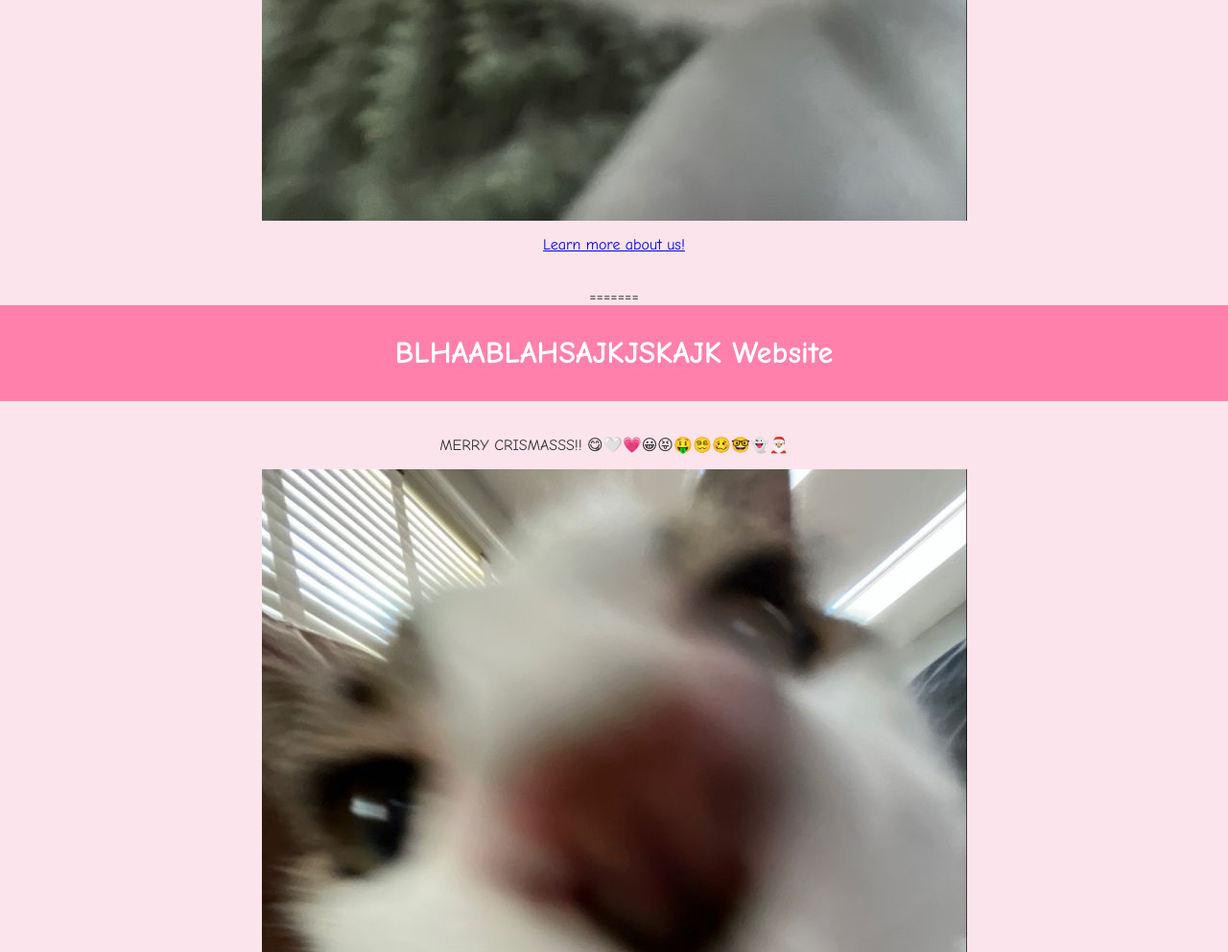
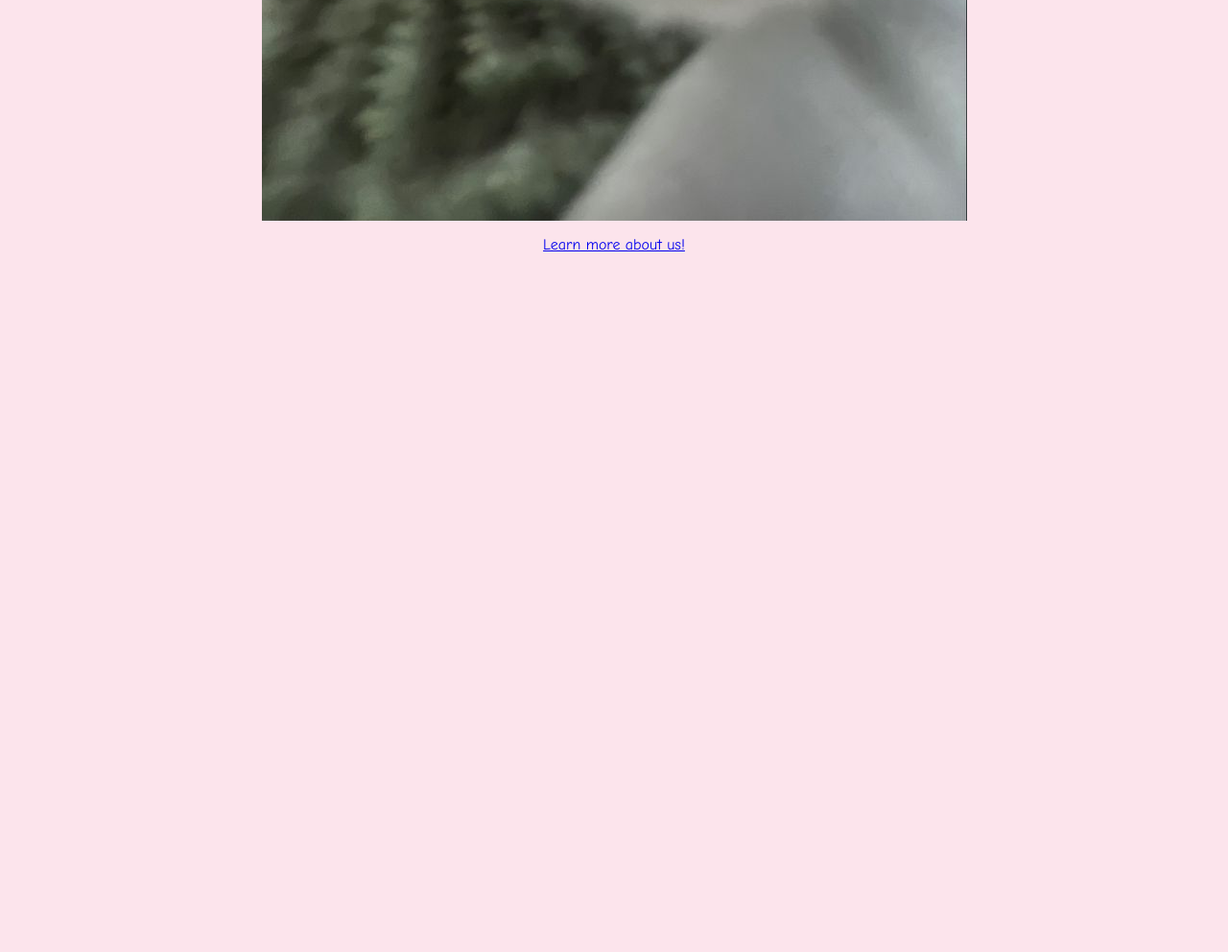
Before and after one commit to ItzmeSherry/ItzmeSherry.github.io, a plain HTML site: page index.html in a window 1280 px wide. Shown: the part 908-1900 px from the top of the page at 96% size. After the commit the page ends 1208 px from the top, so only its background shows below. Drawn offline with Linux system fonts and the light colour scheme.

Commit message:
index.html
2 baari agya tha

```diff
--- a/index.html
+++ b/index.html
@@ -55,61 +55,3 @@
 
 </body>
 </html>
-=======
-<!DOCTYPE html>
-<html lang="en">
-<head>
-    <meta charset="UTF-8">
-    <meta name="viewport" content="width=device-width, initial-scale=1.0">
-    <title>FOR YOU?!?! - Home</title>
-    <style>
-        body {
-            font-family: 'Comic Sans MS', cursive, sans-serif;
-            background-color: #fce4ec; /* Light Pink */
-            color: #333;
-            margin: 0;
-            padding: 0;
-            text-align: center;
-        }
-
-        header {
-            background-color: #ff80ab; /* Pink */
-            padding: 10px;
-        }
-
-        h1 {
-            color: #fff;
-        }
-
-        main {
-            padding: 20px;
-        }
-
-        footer {
-            background-color: #ff80ab; /* Pink */
-            padding: 10px;
-            position: fixed;
-            bottom: 0;
-            width: 100%;
-        }
-    </style>
-</head>
-<body>
-
-    <header>
-        <h1>BLHAABLAHSAJKJSKAJK Website</h1>
-    </header>
-
-    <main>
-        <p>MERRY CRISMASSS!! 😋🤍💗😀😝🤑😵‍💫🥴🤓👻🎅🏼</p>
-        <img src="cat.jpg" alt="Cute Kitten">
-        <p><a href="about us.html">Learn more about us!</a></p>
-    </main>
-
-    <footer>
-        <p>© 2023 Cool Website. All rights reserved.</p>
-    </footer>
-
-</body>
-</html>
->>>>>>> 737b06c3b5ef88c7335c39c14e23da1dc0759e9a
```
